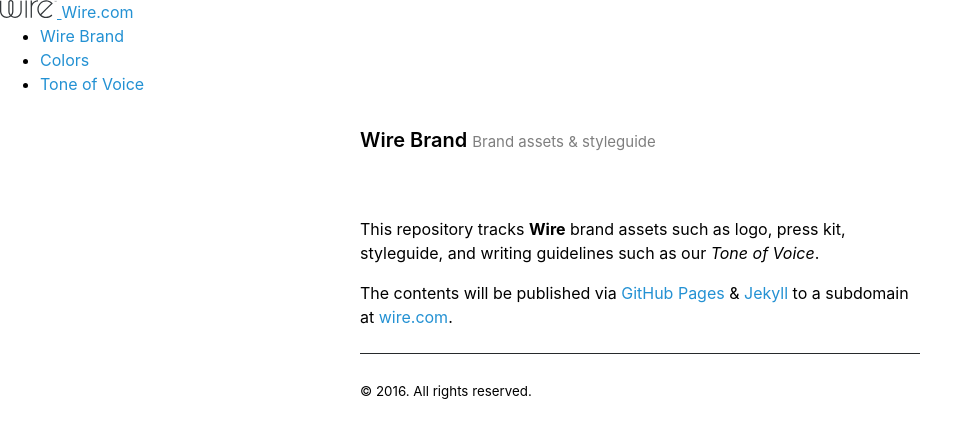
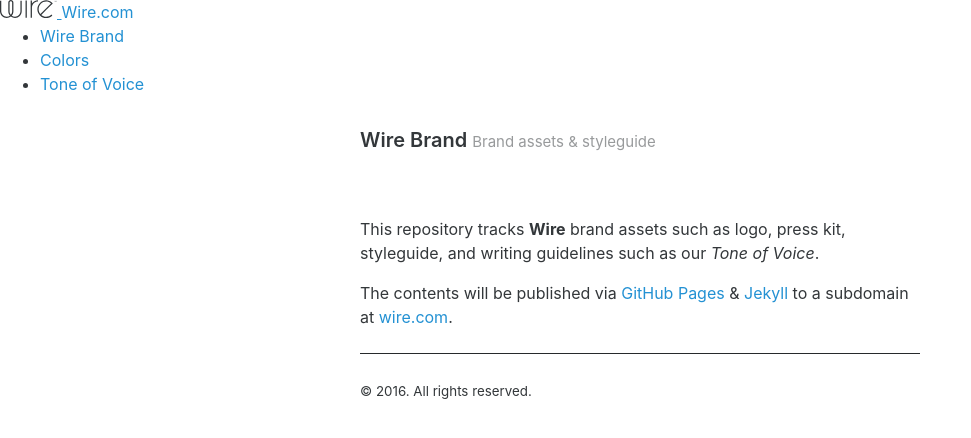
Before and after one commit to wireapp/brand, a Jekyll site: the page built from index.md, in a window 1280 px wide. Shown: the top 438 px of the page, without its empty margins (0-971 px from the left). Built offline with Jekyll 4.4.1, drawn with Linux system fonts in a browser that asks for light colours.

Commit message:
Correcting color values

```diff
--- a/_sass/_variables.scss
+++ b/_sass/_variables.scss
@@ -3,10 +3,10 @@
 $root-line-height: 1.5;
 
 
-$graphite: 			#8d989f;
-$graphite-dark72: 	#000;
+$graphite: 					#8d989f;
+$graphite-dark72: 	#33373A; /* Tweak */
 $graphite-light80: 	#272a2c;
-$blue: 				#2391d3;
+$blue: 							#2391d3;
 
 
 $body-color: $graphite-dark72;
```
